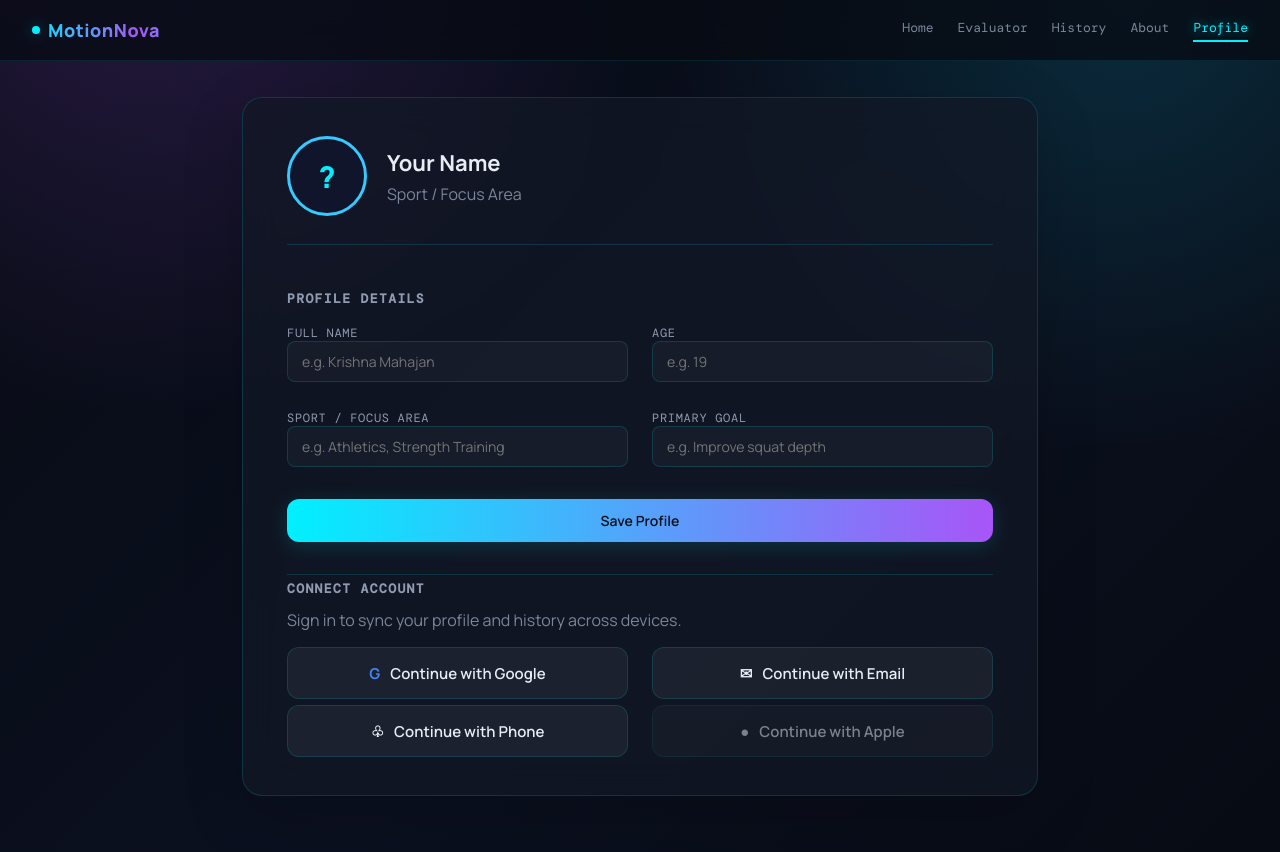
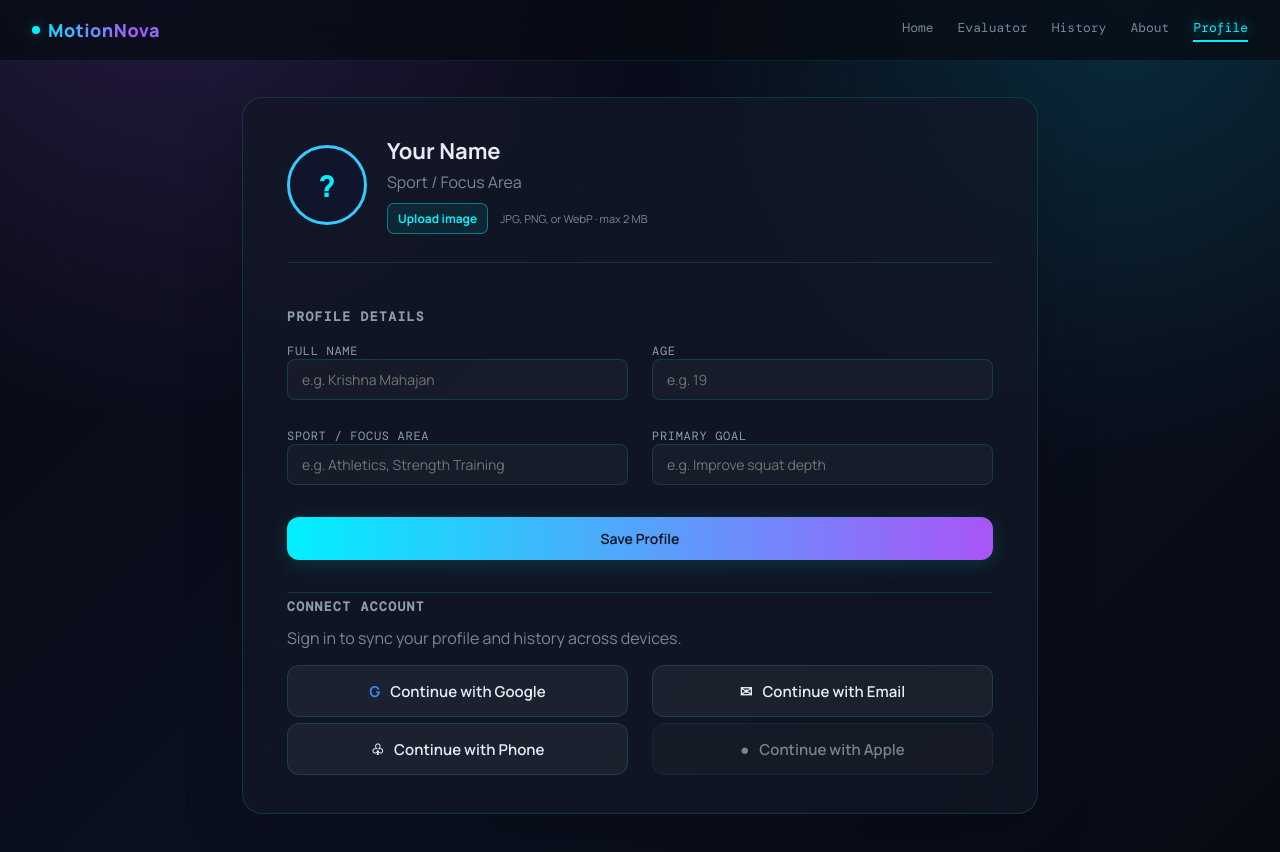
Before and after one commit to agrimamishra288-tech/Motion_Nova, a React (Vite) app in the folder motionnova/: page /profile in a window 1280 px wide. Shown: the top 852 px of the page. Built offline with nearby package versions, Linux system fonts and the light colour scheme; no server answers.

Commit message:
avatar upload

```diff
--- a/motionnova/src/pages/Profile.jsx
+++ b/motionnova/src/pages/Profile.jsx
@@ -142,7 +142,15 @@ export default function Profile() {
             <span className="profile-avatar-edit" style={styles.avatarHint}>Edit</span>
           </button>
           <input ref={fileInput} onChange={chooseAvatar} type="file" accept="image/*" style={{ display: "none" }} />
-          <div><h1 style={{ margin: 0, fontSize: 22 }}>{accountName}</h1><p style={{ margin: "5px 0 0", color: COLORS.muted }}>{profile.sport || user?.email || user?.phoneNumber || "Sport / Focus Area"}</p></div>
+          <div>
+            <h1 style={{ margin: 0, fontSize: 22 }}>{accountName}</h1>
+            <p style={{ margin: "5px 0 10px", color: COLORS.muted }}>{profile.sport || user?.email || user?.phoneNumber || "Sport / Focus Area"}</p>
+            <div style={{ display: "flex", gap: 12, alignItems: "center", flexWrap: "wrap" }}>
+              <button type="button" onClick={() => fileInput.current?.click()} style={styles.uploadButton}>Upload image</button>
+              {profile.avatar && <button type="button" onClick={() => setField("avatar", "")} style={styles.removeButton}>Remove photo</button>}
+              <span style={{ color: COLORS.muted, fontSize: 11 }}>JPG, PNG, or WebP · max 2 MB</span>
+            </div>
+          </div>
         </div>
         <ErrorText>{errors.avatar}</ErrorText>
         <form onSubmit={saveProfile} noValidate>
@@ -178,6 +186,8 @@ export default function Profile() {
 const styles = {
   avatarButton: { position: "relative", width: 80, height: 80, flex: "0 0 80px", overflow: "hidden", borderRadius: "50%", border: "3px solid #38c9ff", background: "#10152b", color: COLORS.cyan, fontSize: 30, fontWeight: 800, cursor: "pointer", padding: 0 },
   avatarImage: { width: "100%", height: "100%", objectFit: "cover" }, avatarHint: { position: "absolute", inset: 0, display: "grid", placeItems: "center", background: "rgba(4,12,24,.64)", fontSize: 11, opacity: 0, transition: "opacity .2s" },
+  uploadButton: { border: `1px solid rgba(0,240,255,.42)`, background: "rgba(0,240,255,.08)", color: COLORS.cyan, borderRadius: 7, padding: "6px 10px", fontSize: 12, fontWeight: 700, cursor: "pointer" },
+  removeButton: { border: 0, background: "transparent", color: COLORS.muted, padding: "6px 0", fontSize: 12, cursor: "pointer", textDecoration: "underline" },
   sectionHeading: { fontFamily: FONT_MONO, fontSize: 13, letterSpacing: 1.4, color: "#909bb0", margin: "27px 0 18px" }, grid: { display: "grid", gridTemplateColumns: "repeat(2, minmax(0, 1fr))", gap: "6px 24px" }, fieldLabel: { display: "block", fontFamily: FONT_MONO, fontSize: 12, letterSpacing: .7, color: "#909bb0" },
   connect: { borderTop: `1px solid ${COLORS.panelBorder}`, marginTop: 32, paddingTop: 5 }, authButton: { ...shared.btn, ...shared.btnGhost, width: "100%", display: "flex", alignItems: "center", justifyContent: "center", gap: 10, minHeight: 52, fontSize: 15 }, signOut: { border: 0, color: COLORS.cyan, background: "transparent", cursor: "pointer", fontSize: 13 },
   overlay: { position: "fixed", inset: 0, zIndex: 100, background: "rgba(3,6,13,.76)", display: "grid", placeItems: "center", padding: 20, backdropFilter: "blur(6px)" }, modal: { position: "relative", width: "min(100%, 420px)", background: "#101629", border: `1px solid ${COLORS.panelBorder}`, boxShadow: "0 22px 70px rgba(0,0,0,.5)", borderRadius: 18, padding: "32px 30px" }, closeButton: { position: "absolute", right: 14, top: 10, background: "transparent", border: 0, color: COLORS.muted, fontSize: 28, cursor: "pointer" }, modalTitle: { margin: 0, fontSize: 21 }, modalCopy: { color: COLORS.muted, margin: "8px 0 22px", fontSize: 14 }, switchText: { color: COLORS.muted, textAlign: "center", fontSize: 13, margin: "20px 0 0" }, textButton: { background: "transparent", border: 0, color: COLORS.cyan, cursor: "pointer", padding: 0, font: "inherit" },
```
